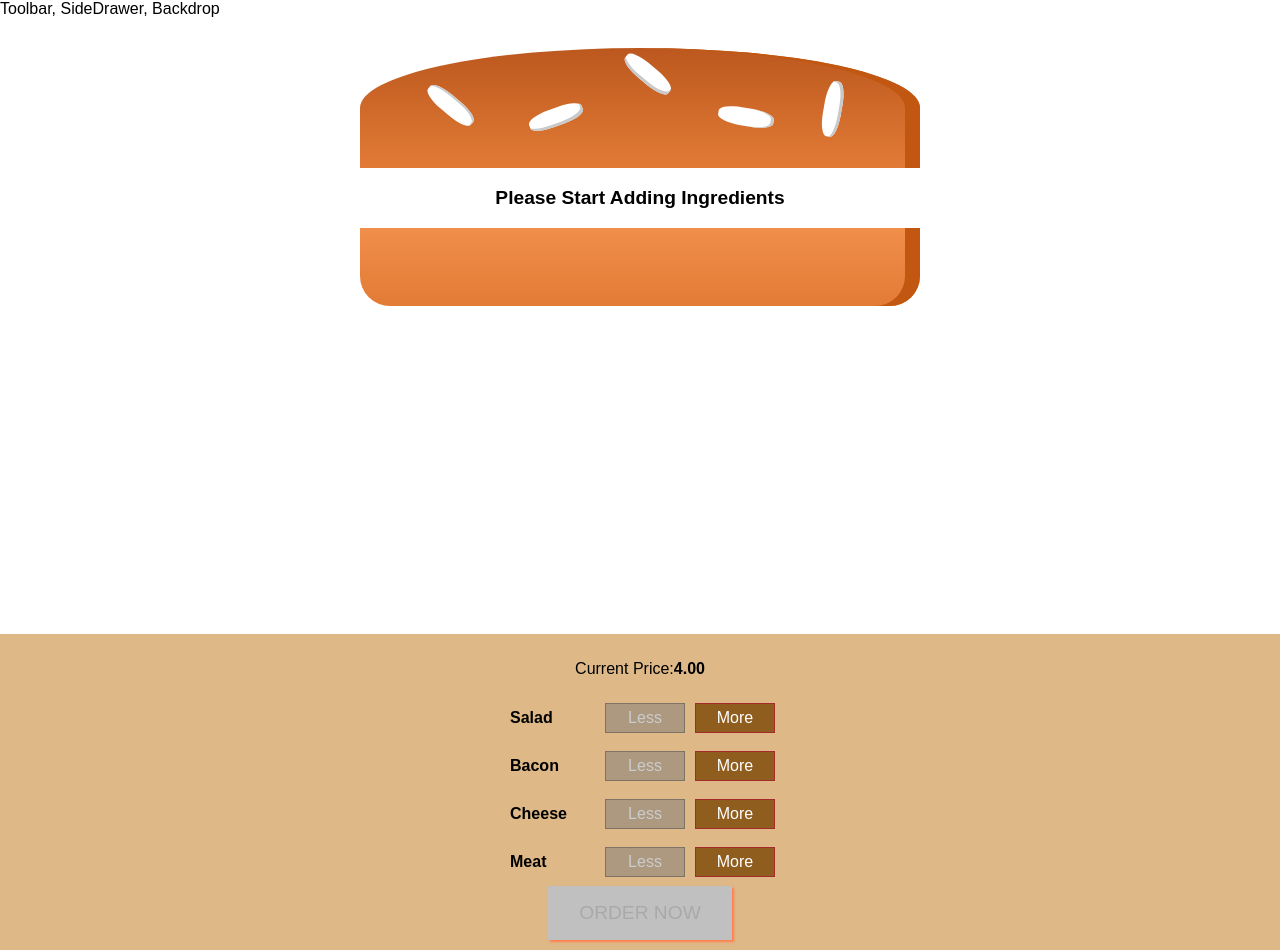
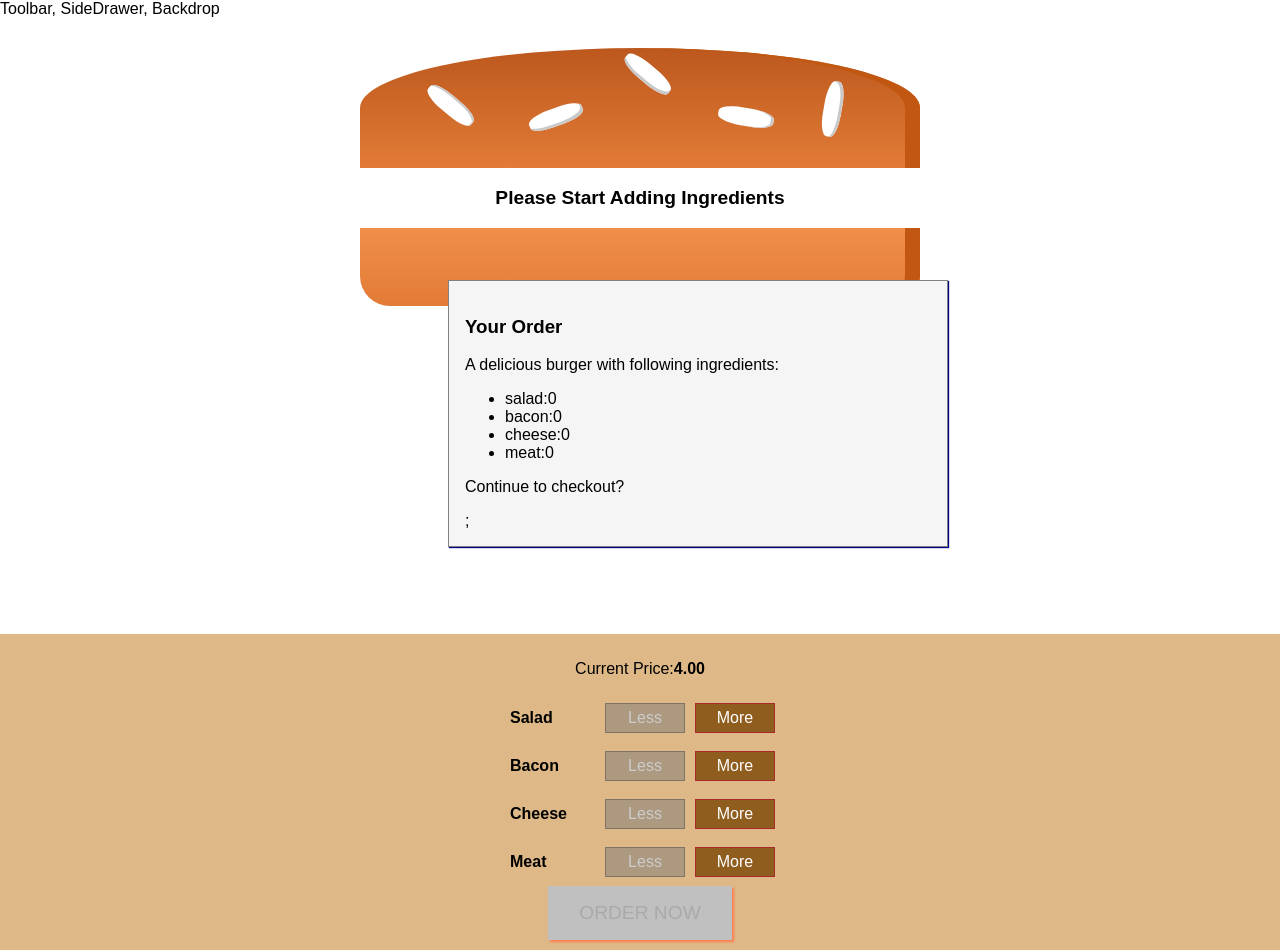
Before and after one commit to Nachiket75/ReactIntro, a React app: page / in a window 1280 px wide. Built offline with nearby package versions, Linux system fonts and the light colour scheme; a web font is replaced by a local one.

Commit message:
Implemented Order Summary status to show user their ingredient selection/

```diff
--- /dev/null
+++ b/src/components/Burger/OrderSummary/OrderSummary.js
@@ -0,0 +1,37 @@
+import React from 'react'
+import Aux from '../../../hoc/Auxilary'
+
+const orderSummary = (props)=>{
+    const ingredients = props.ingredients
+    let ingredientSummary ;
+
+    const keys   = Object.keys(ingredients);
+    const values = Object.values(ingredients);
+    // console.log(keys);
+    // console.log(values);
+    // console.log("length:"+keys.length);
+
+
+    ingredientSummary = keys.map((key,index)=>{
+            return(
+                <li key={index}>
+                    <span>{key}</span>:{values[index]}
+                </li>
+            )
+
+    });
+
+
+    return(
+        <Aux>
+            <h3>Your Order</h3>
+            <p>A delicious burger with following ingredients:</p>
+            <ul>
+                {ingredientSummary}
+            </ul>
+            <p>Continue to checkout?</p>
+        </Aux>
+    );
+}
+
+export default orderSummary;
--- /dev/null
+++ b/src/components/UI/Modal/Modal.css
@@ -0,0 +1,21 @@
+.Modal{
+    position: fixed;
+    z-index: 500;
+    background-color: whitesmoke;
+    width: 60px;
+    border:1px solid grey;
+    box-shadow: 1px 1px 1px darkblue;
+    padding: 16px;
+    left: 15%;
+    top:35%;
+    box-sizing: border-box;
+    transition: all 0.3s ease-out;
+
+}
+
+@media (min-width:600px){
+    .Modal{
+        width: 500px;
+        left:calc(35%);
+    }
+}
--- /dev/null
+++ b/src/components/UI/Modal/Modal.js
@@ -0,0 +1,10 @@
+import React from 'react'
+import classes from './Modal.css'
+
+const modal = (props)=>(
+    <div className={classes.Modal}>
+       { props.children};
+    </div>
+)
+
+export default modal;
--- a/src/containers/BurgerBuilder/BergerBuilder.js
+++ b/src/containers/BurgerBuilder/BergerBuilder.js
@@ -2,7 +2,8 @@ import React,{Component} from 'react'
 import Aux from '../../hoc/Auxilary'
 import Burger from '../../components/Burger/Burger'
 import BuildControls from '../../components/Burger/BuildControls/BuildControls'
-
+import Modal from '../../components/UI/Modal/Modal'
+import OrderSummary from '../../components/Burger/OrderSummary/OrderSummary'
 const INGREDIENT_PRICES = {
     salad:0.5,
     cheese:0.4,
@@ -82,6 +83,9 @@ class BergerBuilder extends Component{
         }
         return(
             <Aux>
+                <Modal>
+                    <OrderSummary ingredients={this.state.ingredients}/>
+                </Modal>
                 <Burger ingredients={this.state.ingredients}/>
                 <BuildControls
                     ingredientAdded = {this.addIngredientHandler}
```
Also changed, not shown: src/components/UI/Backdrop/Backdrop.js (added).
